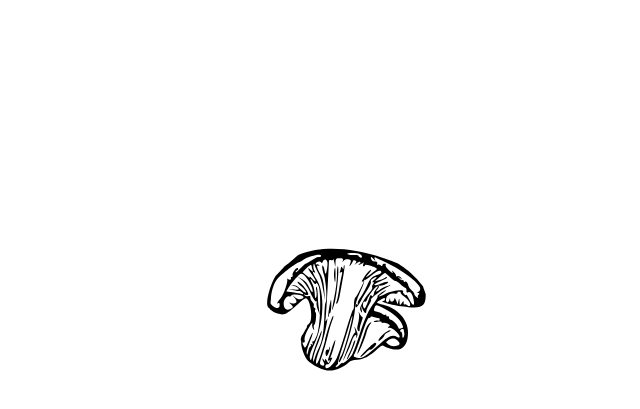
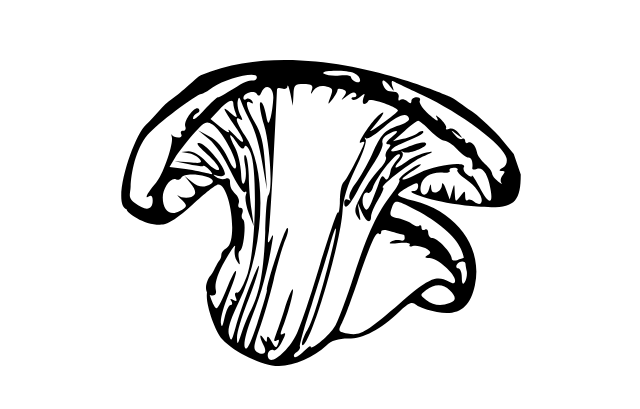
Before and after one commit to RodrigoCaya/sandbox-scroll-animation, a React (Vite) app in the folder react-scroll-animation/: page / in a window 1280 px wide. Shown: the part 187-596 px from the top of the page, without its empty margins (319-959 px from the left). Built offline with nearby package versions, Linux system fonts and the light colour scheme; the HTML template or start-up script is replaced by a standard one.

Commit message:
feat: add first and second mushrooms

```diff
--- a/react-scroll-animation/src/examples/Mushroom.tsx
+++ b/react-scroll-animation/src/examples/Mushroom.tsx
@@ -12,10 +12,36 @@
 
     // Transform scroll progress to reveal from bottom to top
     // Maps scroll progress (0-1) to reveal height (0-100)
-    const revealProgress = useTransform(scrollYProgress, [0, 1], [0, 100])
+    const revealProgress1 = useTransform(scrollYProgress, [0, 0.5], [0, 100])
+    const revealProgress2 = useTransform(scrollYProgress, [0.5, 1], [0, 100])
 
     return (
         <div ref={ref} style={{ height: "500vh" }}>
+            {/* Second mushroom - behind and to the left */}
+            <div style={{
+                position: "fixed",
+                top: "43%",
+                left: "31%",
+                transform: "translate(-50%, -50%)",
+                zIndex: 0
+            }}>
+                <motion.div
+                    style={{
+                        ...mushroomContainer,
+                        clipPath: useTransform(revealProgress2, (progress) =>
+                            `inset(${100 - progress}% 0 0 0)`
+                        )
+                    }}
+                >
+                    <img
+                        src="/2mushroom.svg"
+                        alt="Second Mushroom"
+                        style={mushroomImage}
+                    />
+                </motion.div>
+            </div>
+
+            {/* First mushroom - front and center */}
             <div style={{
                 position: "fixed",
                 top: "50%",
@@ -26,7 +52,7 @@
                 <motion.div
                     style={{
                         ...mushroomContainer,
-                        clipPath: useTransform(revealProgress, (progress) =>
+                        clipPath: useTransform(revealProgress1, (progress) =>
                             `inset(${100 - progress}% 0 0 0)`
                         )
                     }}
```
Also changed, not shown: react-scroll-animation/public/1mushroom.svg, react-scroll-animation/public/2mushroom.svg (added).
